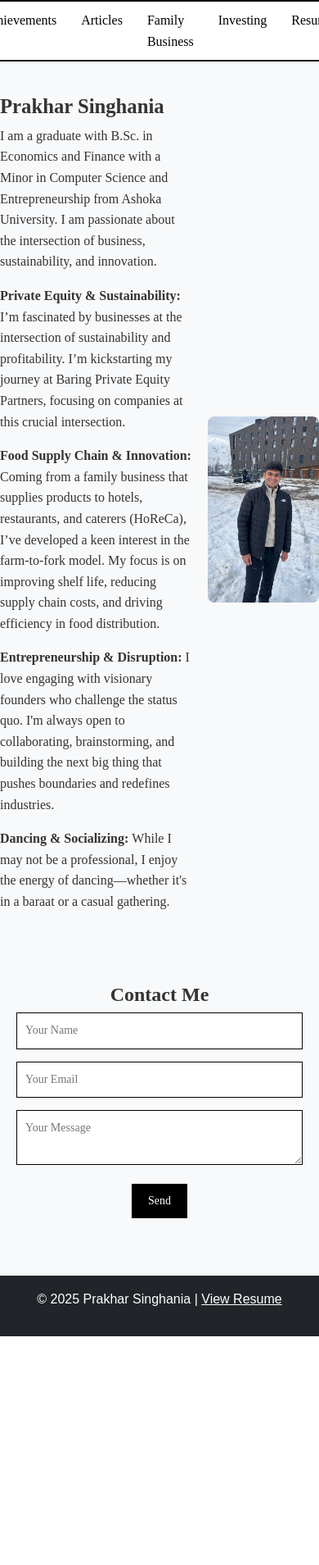
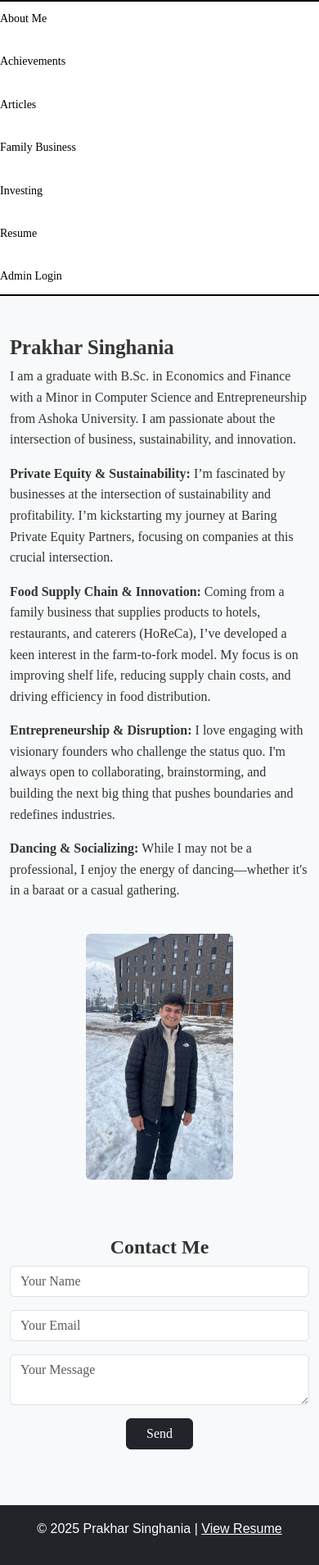
Before and after one commit to Prakharsinghania24/personal_website, a Flask app: page / in a window 390 px wide; the page is wider, and only the part inside the window is pictured. Shown: that part at 82% size. Before the commit the page ends 1630 px from the top of that part, so only its background shows below. Run offline with Flask 2, Linux system fonts and the light colour scheme; data comes from the database, SQL or seed files in the repository.

Commit message:
Updated index.html for responsive layout

```diff
--- a/templates/index.html
+++ b/templates/index.html
@@ -7,13 +7,22 @@
     <!-- Bootstrap CSS -->
     <link href="https://cdn.jsdelivr.net/npm/bootstrap@5.3.0/dist/css/bootstrap.min.css" rel="stylesheet">
     <link rel="stylesheet" href="{{ url_for('static', filename='style.css') }}">
+    <style>
+        @media (max-width: 768px) {
+            nav div {
+                flex-direction: column;
+                gap: 10px;
+                font-size: 14px !important;
+            }
+        }
+    </style>
 </head>
 <body>
 
 <!-- Navigation Bar -->
 <nav style="border-top: 2px solid black; border-bottom: 2px solid black; background-color: white; padding: 10px 0;">
     <div style="display: flex; justify-content: center; gap: 30px; font-family: 'Times New Roman', serif; font-size: 16px;">
-       <a href="{{ url_for('home') }}#about" style="text-decoration: none; color: black;">About Me</a>
+        <a href="{{ url_for('home') }}#about" style="text-decoration: none; color: black;">About Me</a>
         <a href="{{ url_for('achievements') }}" style="text-decoration: none; color: black;">Achievements</a>
         <a href="{{ url_for('article') }}" style="text-decoration: none; color: black;">Articles</a>
         <a href="#Family Business" style="text-decoration: none; color: black;">Family Business</a>
@@ -27,32 +36,39 @@
 <div style="margin-top: 40px;"></div>
 
 <!-- About Me Section -->
-<div id="about" style="display: flex; align-items: center; justify-content: space-between; max-width: 900px; margin: auto;">
-    <div style="width: 60%; font-family: 'Times New Roman', serif; font-size: 16px; text-align: left;">
-        <h2 style="font-weight: bold;">Prakhar Singhania</h2>
-        {{ about_text | safe }}
+<div id="about" class="container my-5">
+  <div class="row align-items-center">
+    <!-- Text -->
+    <div class="col-md-7 col-12 mb-4 mb-md-0" style="font-family: 'Times New Roman', serif; font-size: 16px;">
+      <h2 style="font-weight: bold;">Prakhar Singhania</h2>
+      {{ about_text | safe }}
     </div>
-
-    <div style="width: 35%; text-align: right;">
-        <img src="{{ url_for('static', filename='images/abtme2.jpg') }}" alt="Prakhar Singhania" style="max-width: 100%; height: auto; border-radius: 8px;">
+    <!-- Image -->
+    <div class="col-md-5 col-12 text-center text-md-end">
+      <img src="{{ url_for('static', filename='images/abtme2.jpg') }}"
+           alt="Prakhar Singhania"
+           class="img-fluid rounded"
+           style="max-height: 300px;">
     </div>
+  </div>
 </div>
 
-
 <!-- Contact Section -->
-<section id="contact" style="max-width: 500px; margin: 50px auto; text-align: center; font-family: 'Times New Roman', serif;">
-    <h2 style="font-size: 24px; font-weight: bold;">Contact Me</h2>
+<section id="contact" class="container my-5" style="max-width: 500px; font-family: 'Times New Roman', serif;">
+    <h2 class="text-center" style="font-size: 24px; font-weight: bold;">Contact Me</h2>
     <form action="send_email.php" method="POST">
-        <div style="margin-bottom: 15px;">
-            <input type="text" name="name" style="width: 100%; padding: 10px; border: 1px solid black; font-size: 14px;" placeholder="Your Name" required>
+        <div class="mb-3">
+            <input type="text" name="name" class="form-control" placeholder="Your Name" required>
         </div>
-        <div style="margin-bottom: 15px;">
-            <input type="email" name="email" style="width: 100%; padding: 10px; border: 1px solid black; font-size: 14px;" placeholder="Your Email" required>
+        <div class="mb-3">
+            <input type="email" name="email" class="form-control" placeholder="Your Email" required>
         </div>
-        <div style="margin-bottom: 15px;">
-            <textarea name="message" style="width: 100%; padding: 10px; border: 1px solid black; font-size: 14px;" placeholder="Your Message" required></textarea>
+        <div class="mb-3">
+            <textarea name="message" class="form-control" placeholder="Your Message" required></textarea>
         </div>
-        <button type="submit" style="background-color: black; color: white; padding: 10px 20px; font-size: 14px; border: none; cursor: pointer;">Send</button>
+        <div class="text-center">
+            <button type="submit" class="btn btn-dark px-4">Send</button>
+        </div>
     </form>
 </section>
 
```
